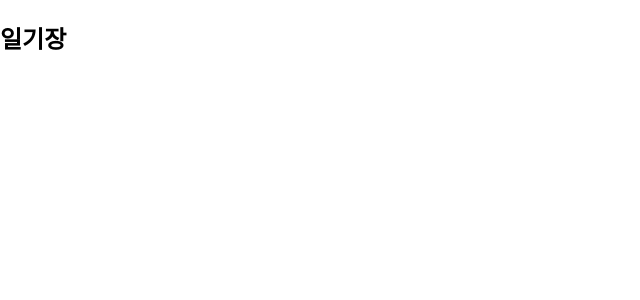
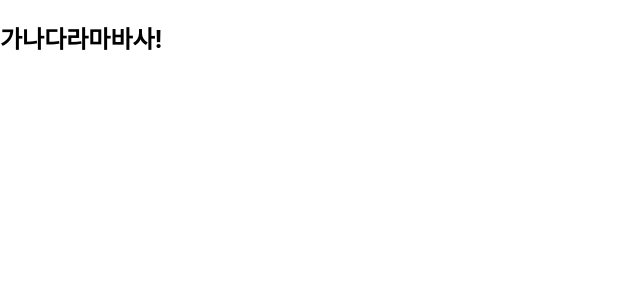
Before and after one commit to jixianmin/simplediary, a React (Create React App) app: page / in a window 1280 px wide. Shown: the top 300 px of the page, without its empty margins (0-640 px from the left). Built offline with nearby package versions, Linux system fonts and the light colour scheme.

Commit message:
fix:hotfix

```diff
--- a/src/App.js
+++ b/src/App.js
@@ -2,8 +2,8 @@ import './App.css';
 
 function App() {
   return (
-    <div >
-      <h2>일기장</h2>
+    <div>
+      <h2>가나다라마바사!</h2>
     </div>
   );
 }
```
